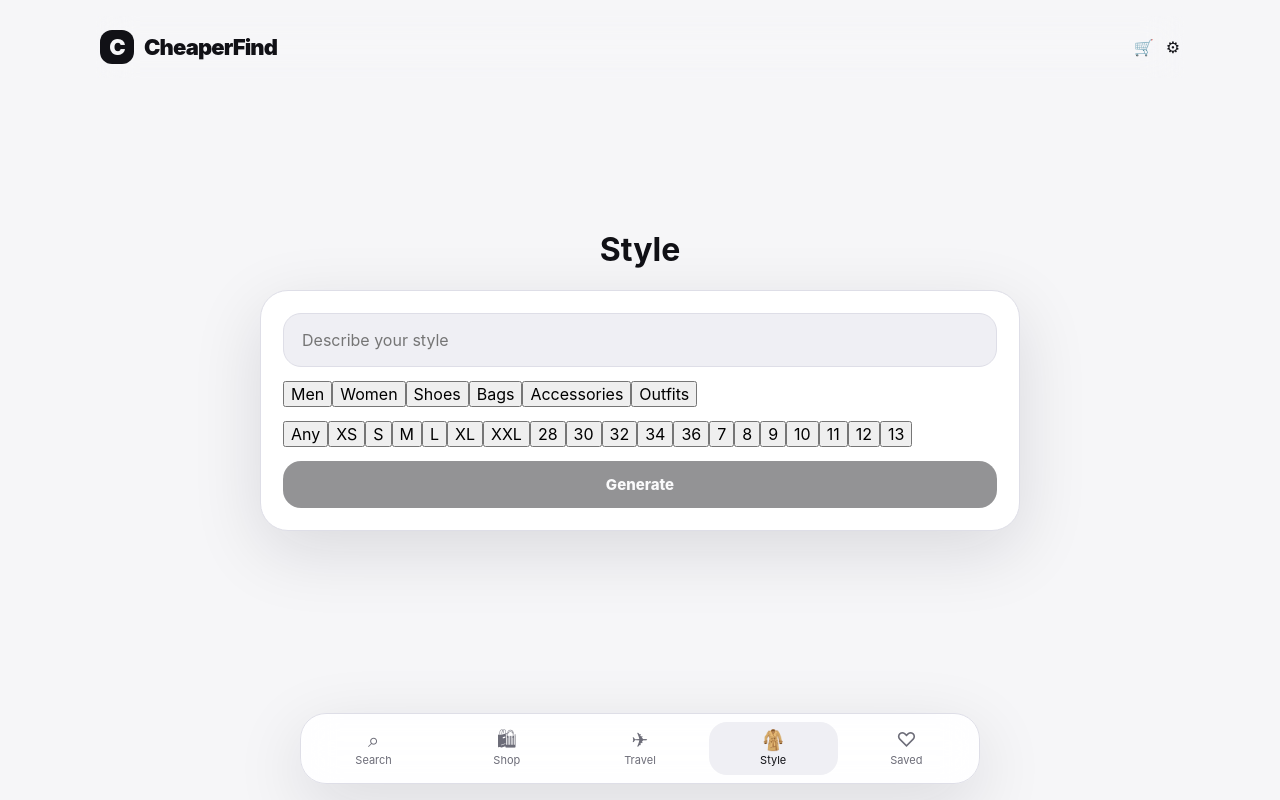
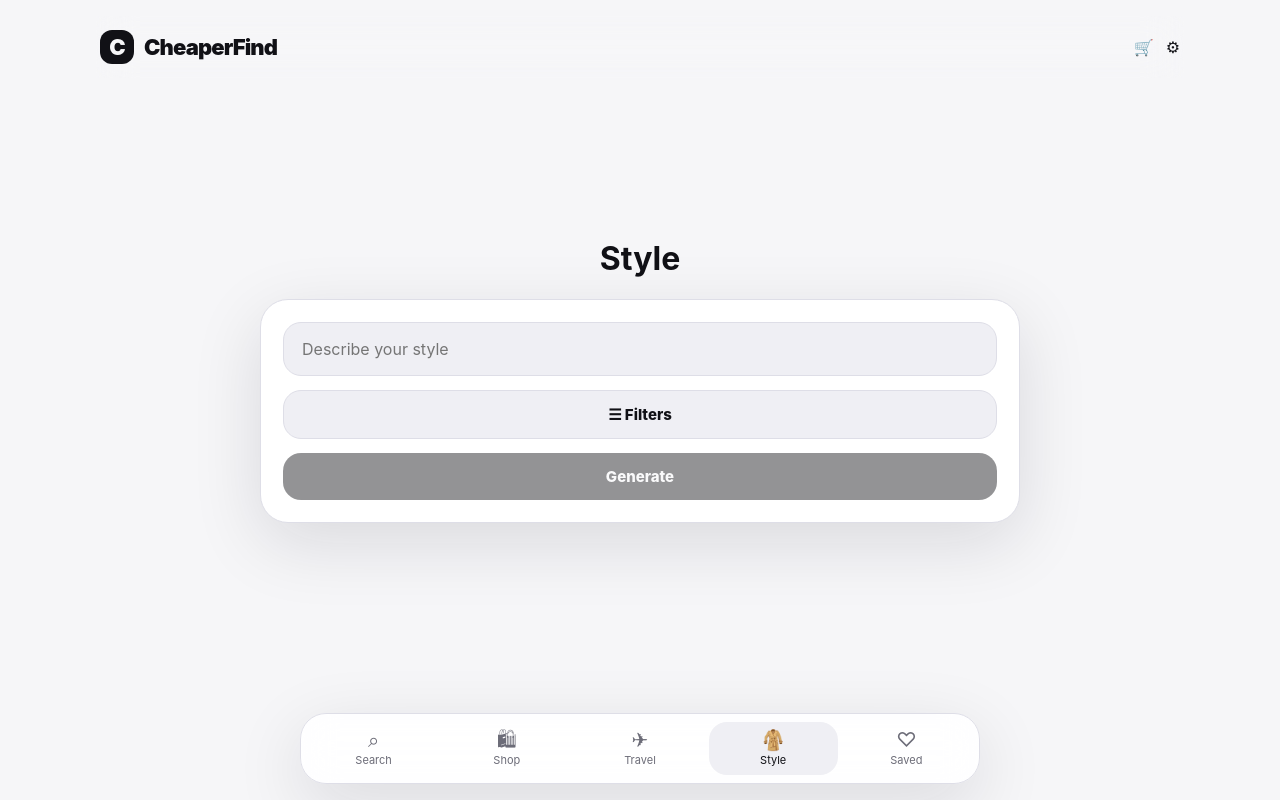
Before and after one commit to Jakelevin999/ccheapest-app-ver-3-, a Next.js app: page /style in a window 1280 px wide. Built offline with nearby package versions, Linux system fonts and the light colour scheme.

Commit message:
Hide style filters and make them affect query

```diff
--- a/app/style/page.tsx
+++ b/app/style/page.tsx
@@ -2,28 +2,43 @@
 import { useEffect, useState } from 'react';
 import { addToCart } from '../../lib/cart';
 
-const categories = ['Men', 'Women', 'Shoes', 'Bags', 'Accessories', 'Outfits'];
-const sizes = ['Any', 'XS', 'S', 'M', 'L', 'XL', 'XXL', '28', '30', '32', '34', '36', '7', '8', '9', '10', '11', '12', '13'];
+const genders = ['Any', 'Men', 'Women', 'Unisex'];
+const clothingSizes = ['Any', 'XS', 'S', 'M', 'L', 'XL', 'XXL', '28', '30', '32', '34', '36'];
+const shoeSizes = ['Any', '6', '7', '8', '9', '10', '11', '12', '13'];
+const categories = ['Clothes', 'Shoes', 'Bags', 'Accessories', 'Outfits'];
 
 export default function StylePage() {
   const [style, setStyle] = useState('');
-  const [category, setCategory] = useState('Men');
+  const [filtersOpen, setFiltersOpen] = useState(false);
+  const [gender, setGender] = useState('Any');
+  const [category, setCategory] = useState('Clothes');
   const [size, setSize] = useState('Any');
+  const [shoeSize, setShoeSize] = useState('Any');
   const [items, setItems] = useState<any[]>([]);
   const [index, setIndex] = useState(0);
   const [touchStart, setTouchStart] = useState<number | null>(null);
 
+  function buildQuery() {
+    const parts = [style.trim()];
+    if (gender !== 'Any') parts.unshift(gender);
+    if (category !== 'Clothes') parts.push(category);
+    if (size !== 'Any' && category !== 'Shoes') parts.push(`size ${size}`);
+    if (shoeSize !== 'Any' && category === 'Shoes') parts.push(`shoe size ${shoeSize}`);
+    parts.push('cheap affordable buy');
+    return parts.filter(Boolean).join(' ');
+  }
+
   async function generate() {
-    const sizePart = size === 'Any' ? '' : ` size ${size}`;
-    const query = `${category} ${style}${sizePart} cheap product`;
+    const query = buildQuery();
     const res = await fetch('/api/search', {
       method: 'POST',
       headers: { 'Content-Type': 'application/json' },
-      body: JSON.stringify({ url: query })
+      body: JSON.stringify({ description: query })
     });
     const data = await res.json();
     setItems(data.results || []);
     setIndex(0);
+    localStorage.setItem('cheaperfind:lastResults', JSON.stringify(data));
   }
 
   function addCurrentToCart() {
@@ -33,9 +48,7 @@ export default function StylePage() {
     setIndex(i => i + 1);
   }
 
-  function skipCurrent() {
-    setIndex(i => i + 1);
-  }
+  function skipCurrent() { setIndex(i => i + 1); }
 
   useEffect(() => {
     function onKeyDown(e: KeyboardEvent) {
@@ -49,12 +62,8 @@ export default function StylePage() {
 
   function onTouchEnd(e: React.TouchEvent) {
     if (touchStart === null) return;
-    const endX = e.changedTouches[0].clientX;
-    const diff = endX - touchStart;
-    if (Math.abs(diff) > 70) {
-      if (diff > 0) addCurrentToCart();
-      else skipCurrent();
-    }
+    const diff = e.changedTouches[0].clientX - touchStart;
+    if (Math.abs(diff) > 70) diff > 0 ? addCurrentToCart() : skipCurrent();
     setTouchStart(null);
   }
 
@@ -65,35 +74,27 @@ export default function StylePage() {
       <h1>Style</h1>
       <div className="card searchBox" style={{width:'min(760px, 100%)'}}>
         <input className="input" placeholder="Describe your style" value={style} onChange={e => setStyle(e.target.value)} />
-        <div className="filterRow">
-          {categories.map(f => (
-            <button type="button" key={f} className={category === f ? 'filter active' : 'filter'} onClick={() => setCategory(f)}>{f}</button>
-          ))}
-        </div>
-        <div className="filterRow">
-          {sizes.map(s => (
-            <button type="button" key={s} className={size === s ? 'filter active' : 'filter'} onClick={() => setSize(s)}>{s}</button>
-          ))}
-        </div>
+        <button type="button" className="button secondary" onClick={() => setFiltersOpen(v => !v)}>☰ Filters</button>
+
+        {filtersOpen && <div style={{display:'grid', gap:12}}>
+          <div className="filterRow">{genders.map(f => <button type="button" key={f} className={gender === f ? 'filter active' : 'filter'} onClick={() => setGender(f)}>{f}</button>)}</div>
+          <div className="filterRow">{categories.map(f => <button type="button" key={f} className={category === f ? 'filter active' : 'filter'} onClick={() => setCategory(f)}>{f}</button>)}</div>
+          <div className="filterRow">{clothingSizes.map(s => <button type="button" key={s} className={size === s ? 'filter active' : 'filter'} onClick={() => setSize(s)}>{s}</button>)}</div>
+          <div className="filterRow">{shoeSizes.map(s => <button type="button" key={s} className={shoeSize === s ? 'filter active' : 'filter'} onClick={() => setShoeSize(s)}>{s}</button>)}</div>
+        </div>}
+
         <button className="button" onClick={generate} disabled={!style.trim()}>Generate</button>
       </div>
 
-      {item ? (
-        <div className="swipeWrap" style={{width:'min(520px, 100%)'}}>
-          <div className="card swipeCard" onTouchStart={e => setTouchStart(e.touches[0].clientX)} onTouchEnd={onTouchEnd}>
-            {item.image ? <img src={item.image} alt={item.title} /> : <div className="imagePlaceholder" />}
-            <h3>{item.title}</h3>
-            <p className="price">{item.price}</p>
-            <p className="muted">{item.source}</p>
-            <div className="row">
-              <button className="button secondary" onClick={skipCurrent}>Skip</button>
-              <button className="button" onClick={addCurrentToCart}>Add to Cart</button>
-            </div>
-          </div>
+      {item ? <div className="swipeWrap" style={{width:'min(520px, 100%)'}}>
+        <div className="card swipeCard" onTouchStart={e => setTouchStart(e.touches[0].clientX)} onTouchEnd={onTouchEnd}>
+          {item.image ? <img src={item.image} alt={item.title} /> : <div className="imagePlaceholder" />}
+          <h3>{item.title}</h3>
+          <p className="price">{item.price}</p>
+          <p className="muted">{item.source}</p>
+          <div className="row"><button className="button secondary" onClick={skipCurrent}>Skip</button><button className="button" onClick={addCurrentToCart}>Add to Cart</button></div>
         </div>
-      ) : items.length > 0 ? (
-        <div className="card empty"><h2>Done</h2></div>
-      ) : null}
+      </div> : items.length > 0 ? <div className="card empty"><h2>Done</h2></div> : null}
     </div>
   );
 }
```
